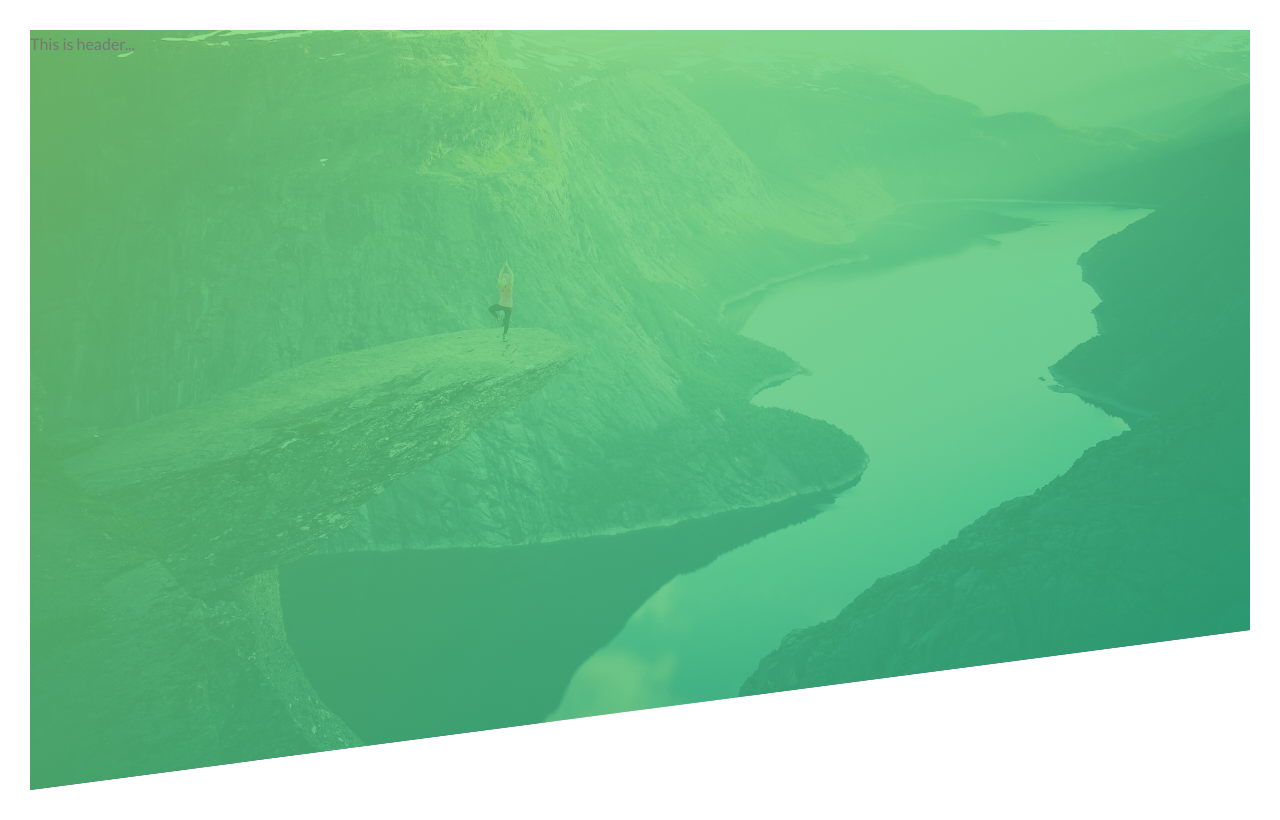
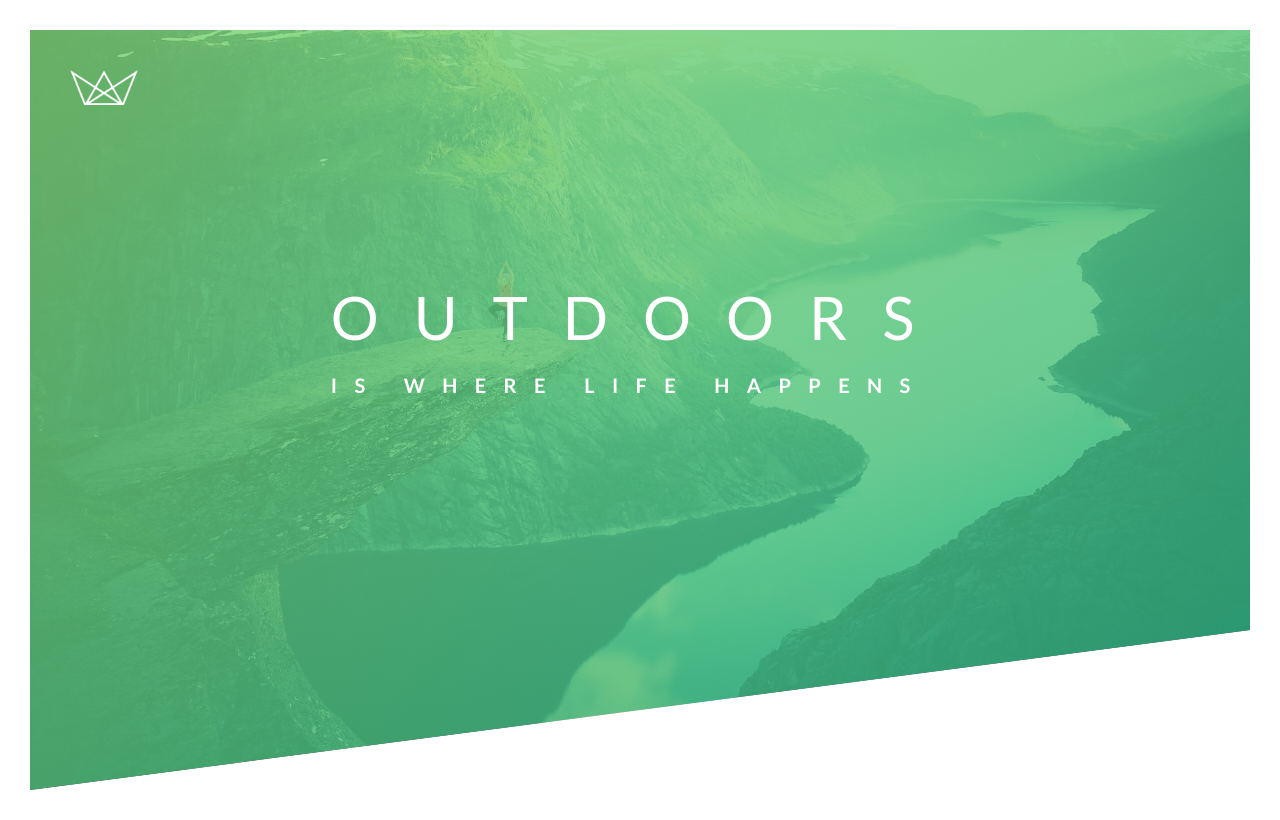
Before and after one commit to cynthiaChanChan/tour, a plain HTML site: page index.html in a window 1280 px wide. Drawn offline with Linux system fonts and the light colour scheme.

Commit message:
007 Building the Header - Part 2

```diff
--- a/css/style.css
+++ b/css/style.css
@@ -29,7 +29,44 @@ body {
 		rgba(126, 213, 111, 0.8),
 		rgba(40, 180, 131, 0.8)),
 	url(../img/hero.jpg);
+	position: relative;
 	background-size: cover;
 	background-position: top;
 	clip-path: polygon(0 0, 100% 0, 100% 75vh, 0 100%);
 }
+
+.logo-box {
+	position: absolute;
+	left: 40px;
+	top: 40px;
+}
+
+.logo {
+	height: 35px;
+}
+
+.text-box {
+	position: absolute;
+	left: 50%;
+	top: 40%;
+	transform: translate(-50%, -50%);
+}
+
+.heading-primary {
+	text-transform: uppercase;
+	color: #fff;
+}
+
+.heading-primary-main {
+	display: block;
+	font-size: 60px;
+	font-weight: 400;
+	letter-spacing: 35px;
+}
+
+.heading-primary-sub {
+	display: block;
+	font-size: 20px;
+	font-weight: 700;
+	letter-spacing: 17.4px;
+}
--- a/index.html
+++ b/index.html
@@ -12,7 +12,15 @@
     </head>
     <body>
         <header class="header">
-            This is header...
+            <div class="logo-box">
+                <img src="img/logo-white.png" alt="Logo" class="logo">
+            </div>
+            <div class="text-box">
+                <h1 class="heading-primary">
+                    <span class="heading-primary-main">Outdoors</span>
+                    <span class="heading-primary-sub">is where life happens</span>
+                </h1>
+            </div>
         </header>
     </body>
 </html>
```
